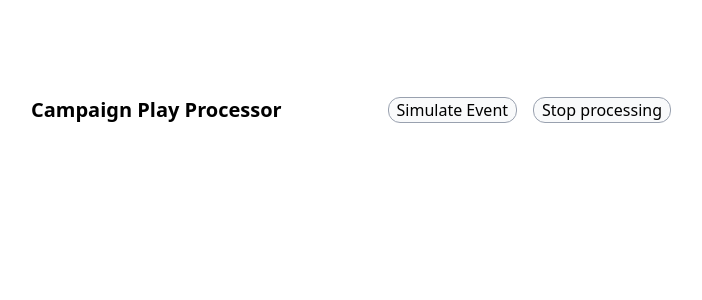
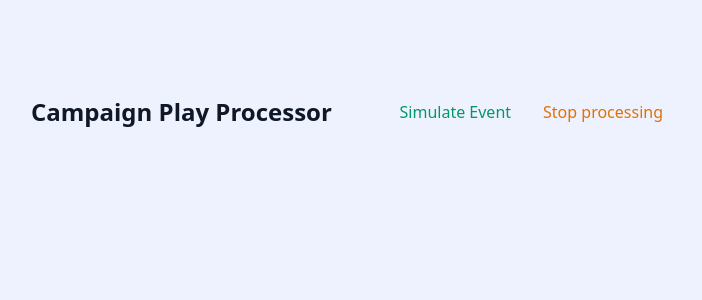
Before and after one commit to sopcoerik/campaign-play-processor, a React (Vite) app in the folder fe/: page / in a window 1280 px wide. Shown: the top 300 px of the page, without its empty margins (289-991 px from the left). Built offline with nearby package versions, Linux system fonts and the light colour scheme.

Commit message:
added some more styling in fe

```diff
--- a/fe/src/components/Header.tsx
+++ b/fe/src/components/Header.tsx
@@ -10,7 +10,7 @@ export const Header: FC<HeaderProps> = ({ children }) => {
 
   return (
     <header className={className}>
-      <h1 className="text-xl font-bold">Campaign Play Processor</h1>
+      <h1 className="text-2xl font-bold">Campaign Play Processor</h1>
       <div className={className}>
         {children}
       </div>
--- a/fe/src/components/SimulateEventButton.tsx
+++ b/fe/src/components/SimulateEventButton.tsx
@@ -86,7 +86,7 @@ export const SimulateEventButton: FC<SimulateEventButtonProps> = ({ isSimulating
   }
 
   return <button className='
-    text-black border border-gray-400 rounded-xl px-2 bg-gray-50 hover:opacity-80 cursor-pointer
+    text-emerald-600 px-2 hover:opacity-80 cursor-pointer
     disbled:opacity-50 disabled:cursor-not-allowed
   ' disabled={isClicked} onClick={handleClick}>{isClicked ? 'Simulating...' : 'Simulate Event'}</button>
 }
--- a/fe/src/components/ToggleProcessingButton.tsx
+++ b/fe/src/components/ToggleProcessingButton.tsx
@@ -26,7 +26,7 @@ export const ToggleProcessingButton = () => {
   }
 
   return <button className='
-    text-black border border-gray-400 rounded-xl px-2 bg-gray-50 hover:opacity-80 cursor-pointer
+    text-amber-600 px-2 hover:opacity-80 cursor-pointer
     disbled:opacity-50 disabled:cursor-not-allowed
   ' disabled={content === "Starting..." || content === "Stopping"} onClick={handleClick}>{content}</button>
 }
--- a/fe/src/index.css
+++ b/fe/src/index.css
@@ -1 +1,5 @@
 @import "tailwindcss";
+
+body {
+  @apply bg-indigo-50 text-gray-900 font-sans;
+}
```
